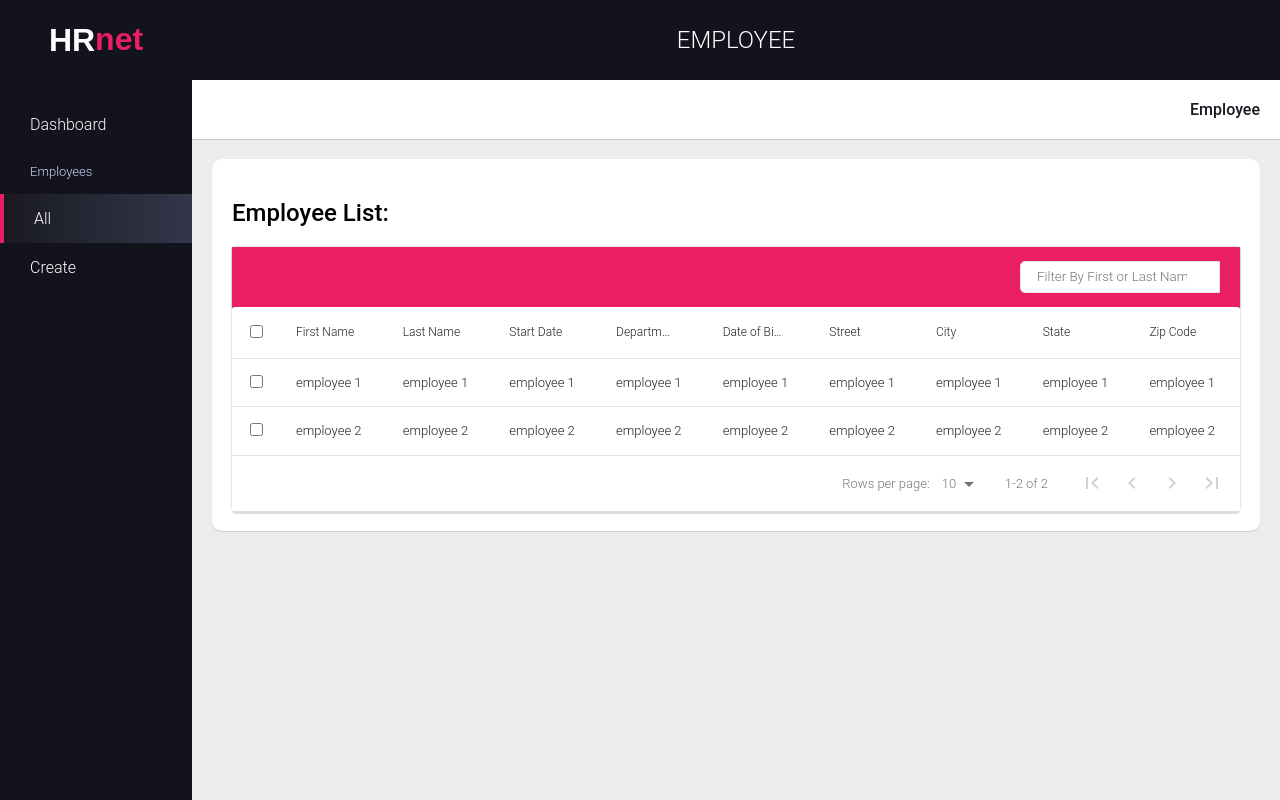
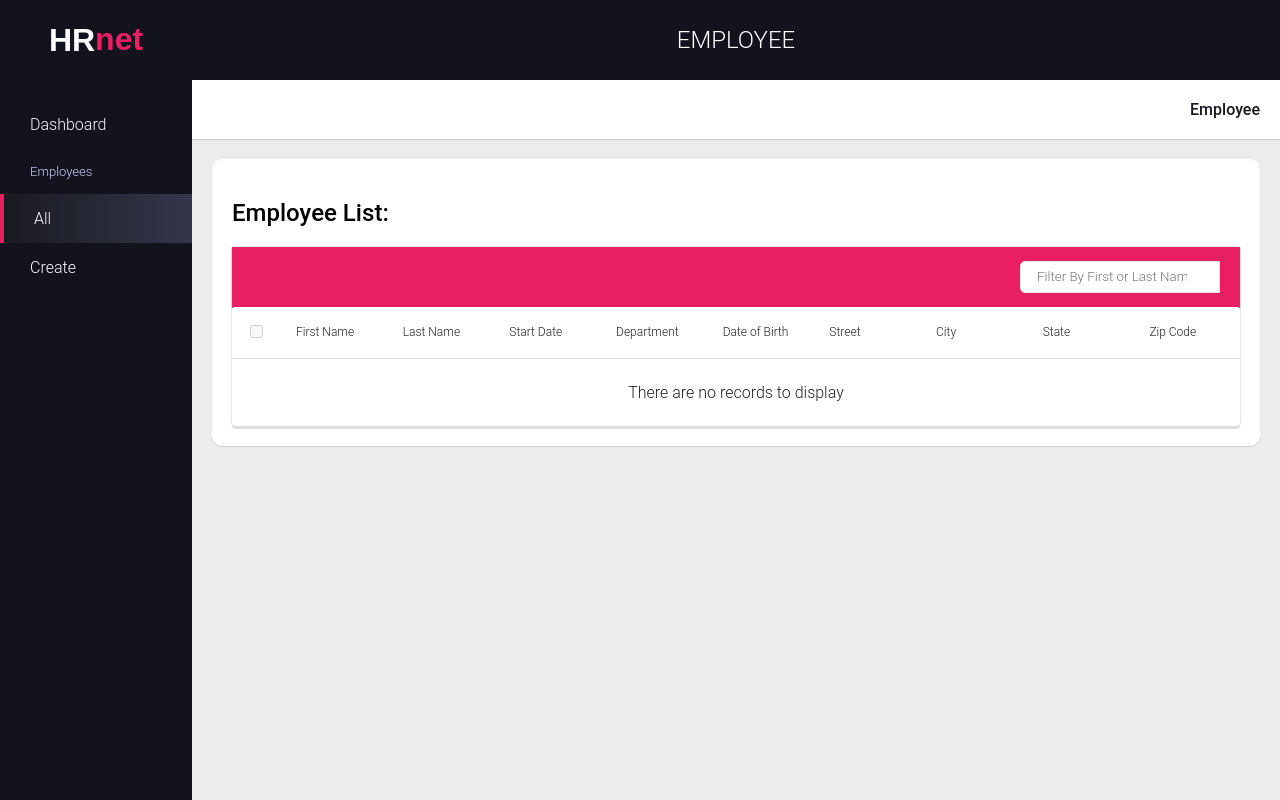
Before and after one commit to Loutani/dark-admin-dashboard, a React (Create React App) app: page /employee in a window 1280 px wide. Built offline with nearby package versions, Linux system fonts and the light colour scheme.

Commit message:
update datatable to use employee from redux store

```diff
--- a/src/components/DataTable/EmployeeDataTable.js
+++ b/src/components/DataTable/EmployeeDataTable.js
@@ -5,33 +5,7 @@ import DataTable from 'react-data-table-component';
 import DataTableFilter from '../DataTableFilter/DataTableFilter';
 
 import './employeedatatable.css'
-
-const employees = [
-    {
-        id: 1,
-        firstName: 'employee 1',
-        lastName: 'employee 1',
-        startDate: 'employee 1',
-        department: 'employee 1',
-        birthDate: 'employee 1',
-        street: 'employee 1',
-        city: 'employee 1',
-        state: 'employee 1',
-        zipCode: 'employee 1',
-    },
-    {
-        id: 2,
-        firstName: 'employee 2',
-        lastName: 'employee 2',
-        startDate: 'employee 2',
-        department: 'employee 2',
-        birthDate: 'employee 2',
-        street: 'employee 2',
-        city: 'employee 2',
-        state: 'employee 2',
-        zipCode: 'employee 2',
-    }
-];
+import { useSelector } from 'react-redux';
 
 const columns = [
 	{
@@ -82,6 +56,8 @@ const columns = [
 ];
 
 export const EmployeeDataTable = () => {
+	const employees = useSelector(state => state.employees)
+
 	const [filterText, setFilterText] = React.useState('');
 
 	const filteredItems = employees.filter(
```
